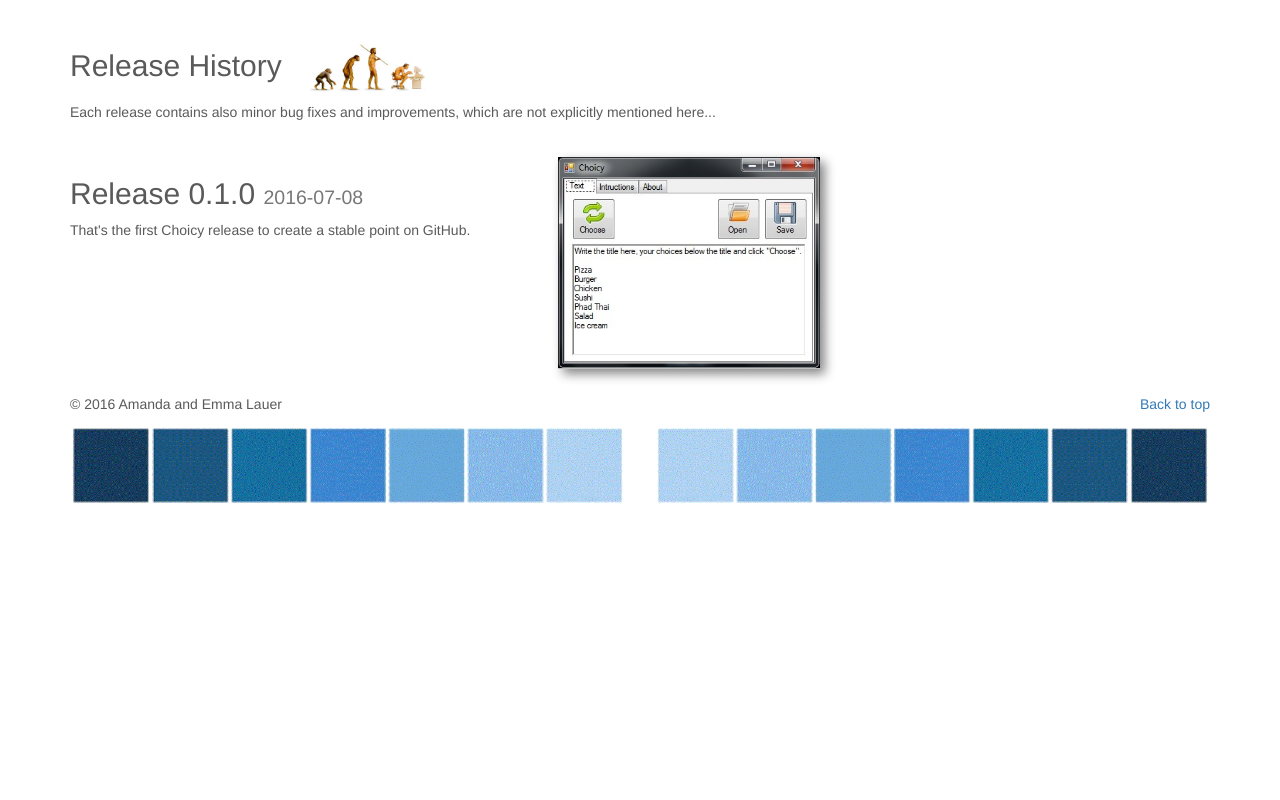
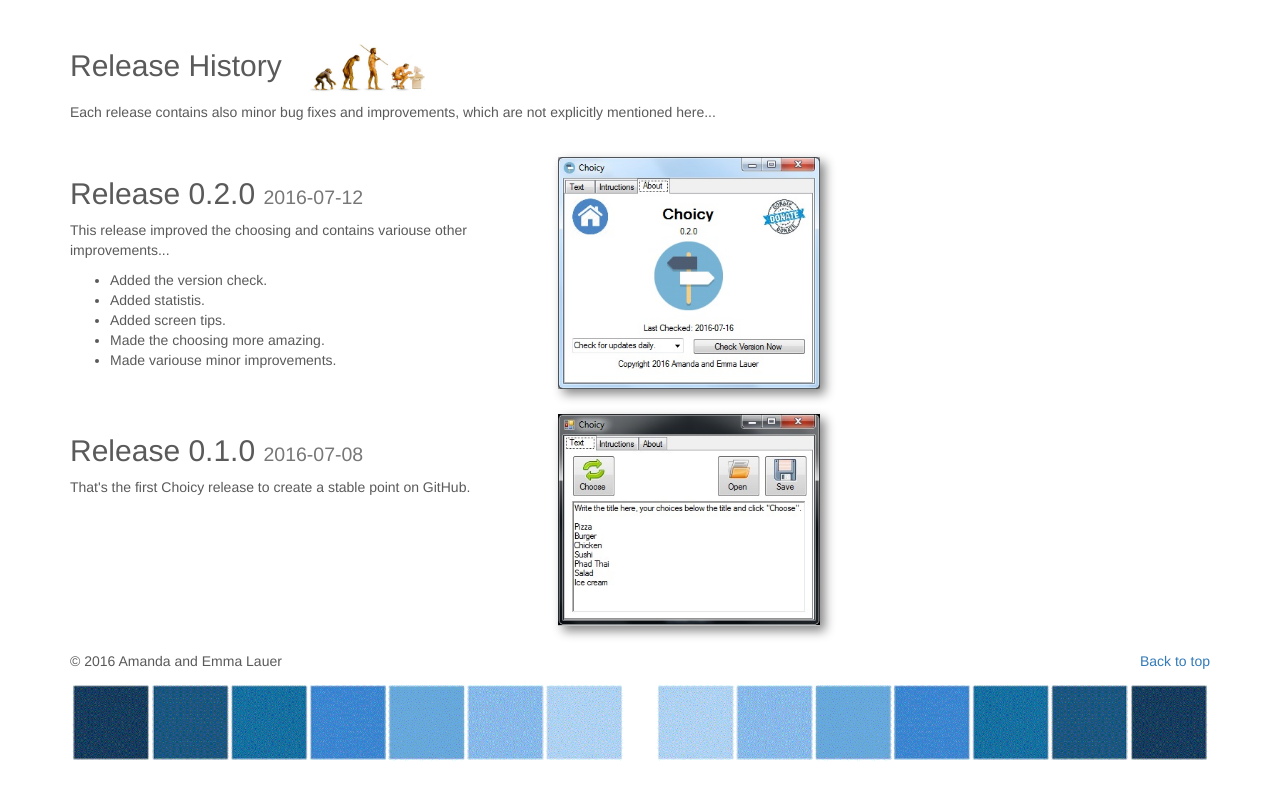
Before and after one commit to sistar21/Choicy, a plain HTML site: page downloads.html in a window 1280 px wide. Shown: the part 642-1442 px from the top of the page. Before the commit the page ends 1188 px from the top, so only its background shows below. Drawn offline with nearby package versions, Linux system fonts and the light colour scheme.

Commit message:
Added release 0.2 to webpage

```diff
--- a/downloads.html
+++ b/downloads.html
@@ -150,12 +150,32 @@
 
       <div class="row">
         <div class="col-md-5">
+          <h2>Release 0.2.0   <span class="text-muted"><small>2016-07-12</small></span></h2>
+          <p>This release improved the choosing and contains variouse other improvements...</p>
+          <ul>
+            <li>Added the version check.</li>
+            <li>Added statistis.</li>
+            <li>Added screen tips.</li>
+            <li>Made the choosing more amazing.</li>
+            <li>Made variouse minor improvements.</li>
+          </ul>
+        </div>
+        <div class="col-md-3">
+          <a href="https://github.com/sistar21/Choicy/releases">
+          <img class="featurette-image img-responsive center-block" alt="Choicy 0.2.0" src="images/Choicy0.2.jpg" style="box-shadow: 5px 5px 10px #888888"></a>
+        </div>
+      </div>
+
+      <div class="col-xs-12" style="height:25px;"></div>
+
+      <div class="row">
+        <div class="col-md-5">
           <h2>Release 0.1.0   <span class="text-muted"><small>2016-07-08</small></span></h2>
           <p>That's the first Choicy release to create a stable point on GitHub.</p>
         </div>
         <div class="col-md-3">
           <a href="https://github.com/sistar21/Choicy/releases">
-          <img class="featurette-image img-responsive center-block" alt="Choicy 0.1.0" src="images/Choicy.jpg" style="box-shadow: 5px 5px 10px #888888"></a>
+          <img class="featurette-image img-responsive center-block" alt="Choicy 0.1.0" src="images/Choicy0.1.jpg" style="box-shadow: 5px 5px 10px #888888"></a>
         </div>
       </div>
 
```
Also changed, not shown: images/Choicy0.1.jpg (added), images/Choicy0.2.jpg (added).
